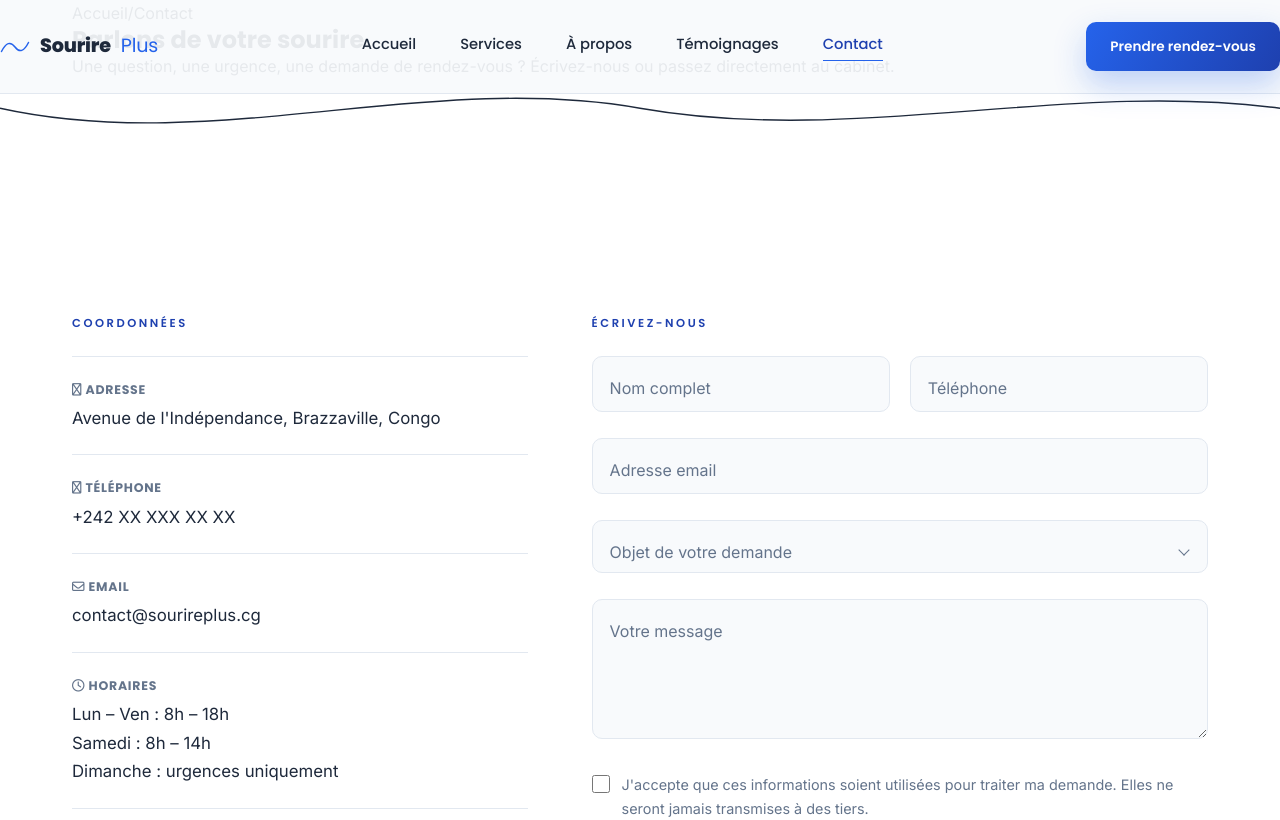
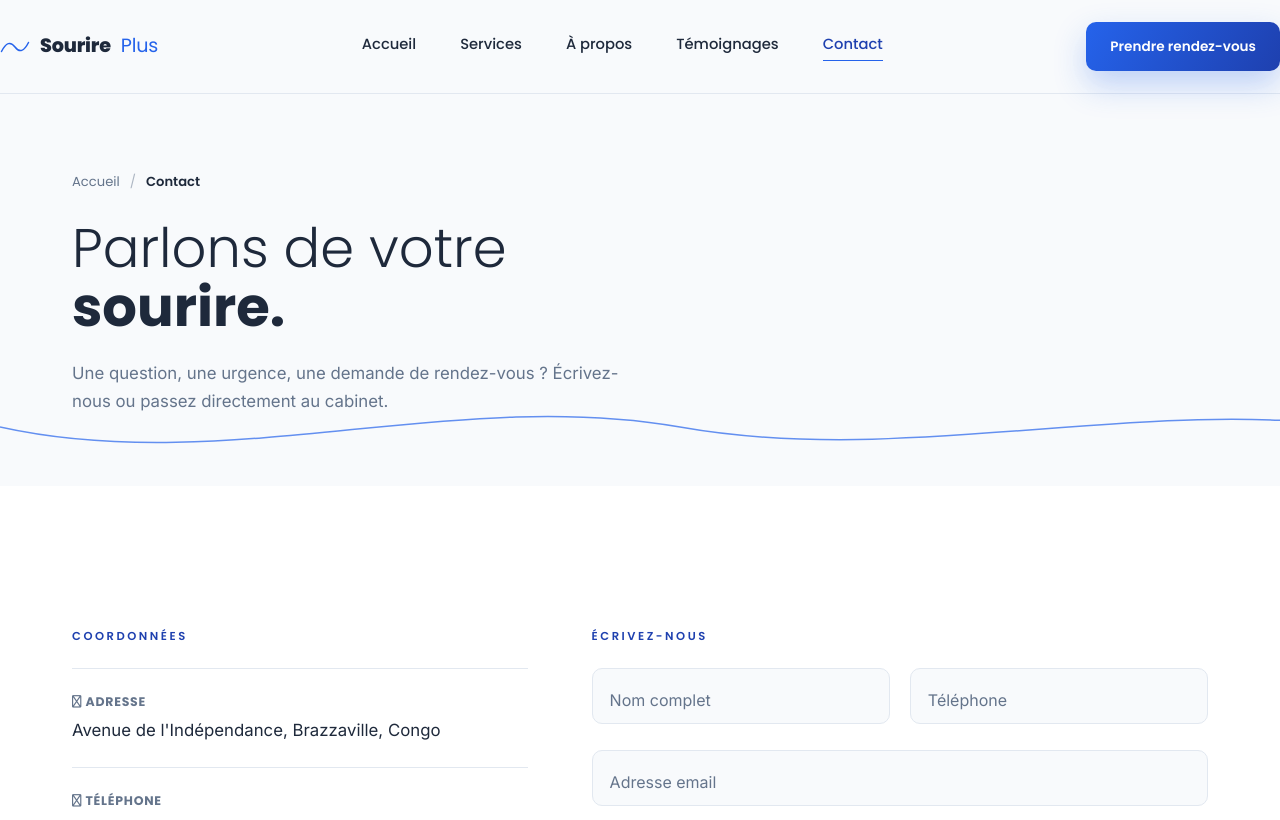
Before and after one commit to dzeko003/projet-6-1-site-vitrine, a plain HTML site: page contact.html in a window 1280 px wide. Shown: the top 820 px of the page. Drawn offline with Linux system fonts and the light colour scheme.

Commit message:
Ajout de la section "page-hero" avec styles associés pour le titre, la navigation et le fil d'Ariane

```diff
--- a/style.css
+++ b/style.css
@@ -1047,3 +1047,54 @@ footer {
   color: var(--muted);
   margin-top: 16px;
 }
+
+/* page-hero */
+
+.page-hero {
+  padding: calc(var(--band) + 30px) 0 70px;
+  background: var(--paper);
+  position: relative;
+  overflow: hidden;
+}
+.breadcrumb {
+  display: flex;
+  align-items: center;
+  gap: 10px;
+  font-family: var(--display);
+  font-size: 0.82rem;
+  color: var(--muted);
+  margin-bottom: 26px;
+}
+.breadcrumb a:hover {
+  color: var(--blue-deep);
+}
+.breadcrumb .sep {
+  opacity: 0.5;
+}
+.breadcrumb .here {
+  color: var(--ink);
+  font-weight: 600;
+}
+.page-hero h1 {
+  font-size: clamp(2.1rem, 4.6vw, 3.4rem);
+  font-weight: 300;
+  max-width: 16ch;
+}
+.page-hero h1 b {
+  font-weight: 700;
+}
+.page-hero .lead {
+  margin-top: 22px;
+  color: var(--muted);
+  max-width: 52ch;
+  font-size: 1.05rem;
+}
+.page-hero-thread {
+  position: absolute;
+  left: 0;
+  right: 0;
+  bottom: -1px;
+  height: 90px;
+  color: var(--blue);
+  opacity: 0.7;
+}
```
